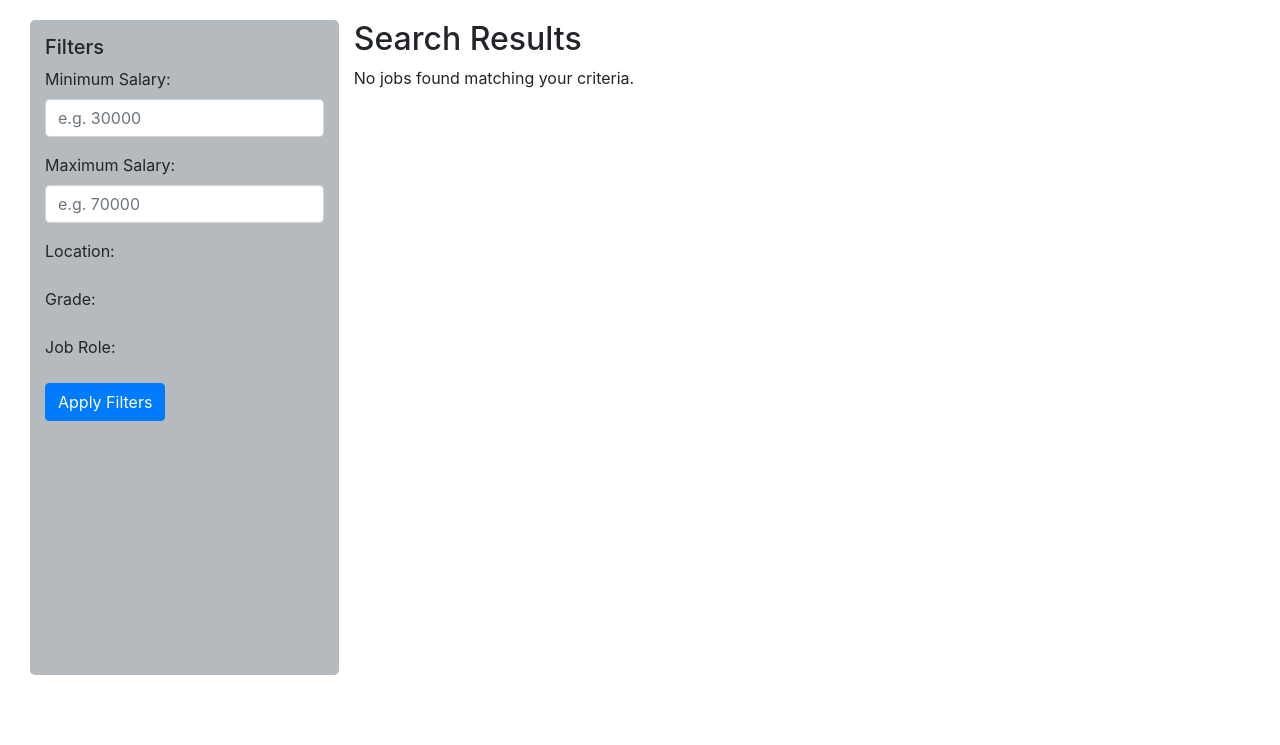
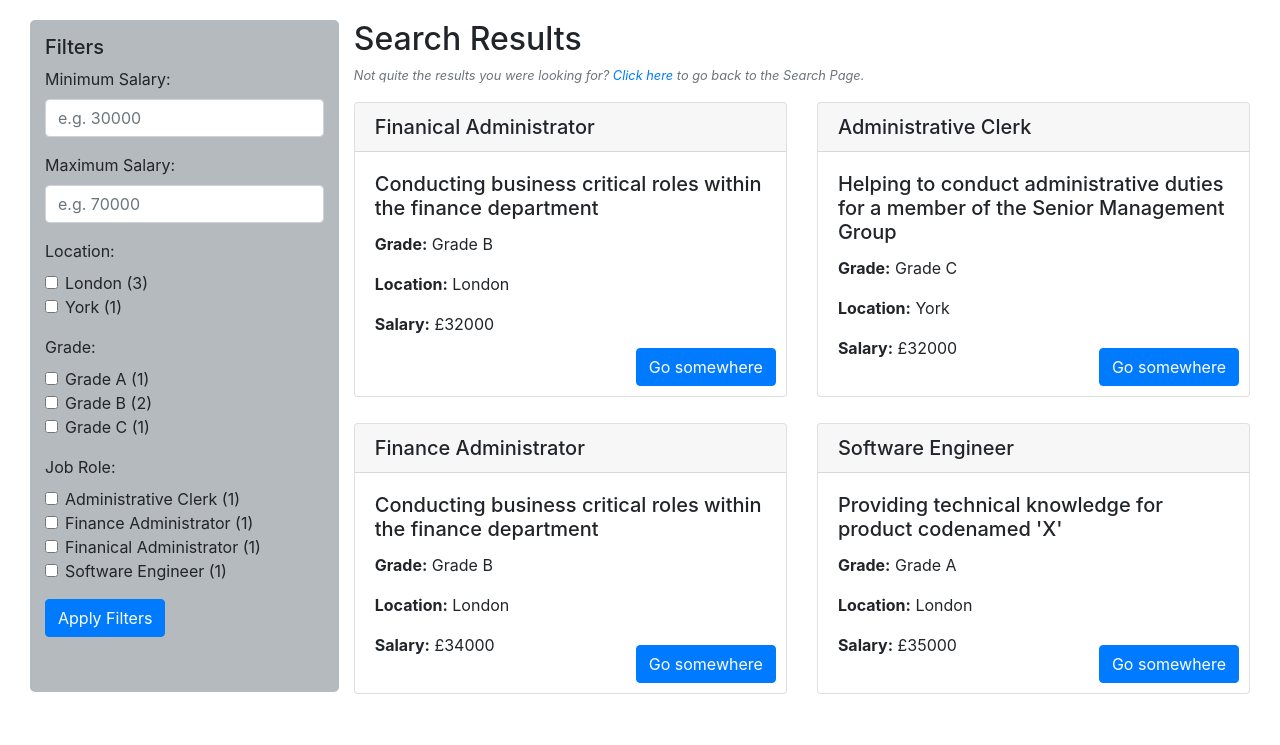
Before and after one commit to william-gldn2022/Job-Vacancy-Board, a Flask app: page /results in a window 1280 px wide. Shown: the part 66-811 px from the top of the page. Before the commit the page ends 741 px from the top, so only its background shows below. Run offline with Flask 3, Linux system fonts and the light colour scheme; a user stored in the database is signed in; some libraries are stand-ins or nearby versions.

Commit message:
Added return to search and see all results options

```diff
--- a/main.py
+++ b/main.py
@@ -103,7 +103,12 @@ def logout():
 @main.route('/results')
 @login_required
 def results():
-    return render_template('results.html')
+    jobs = Job.query.all()
+    location_counts = db.session.query(Job.location, db.func.count(Job.id)).group_by(Job.location).all()
+    grade_counts = db.session.query(Job.grade, db.func.count(Job.id)).group_by(Job.grade).all()
+    job_role_counts = db.session.query(Job.jobRole, db.func.count(Job.id)).group_by(Job.jobRole).all()
+
+    return render_template('results.html', jobs=jobs, location_counts=location_counts, grade_counts=grade_counts, job_role_counts=job_role_counts)
 
 @main.route('/user-management')
 @login_required
--- a/static/styles.css
+++ b/static/styles.css
@@ -24,7 +24,7 @@
 
 .d-flex .card {
     height: 100%;
-    margin-bottom: 20px; /* Add some margin to separate the cards */
+    margin-bottom: 2px; /* Add some margin to separate the cards */
 }
 
 .row {
@@ -41,7 +41,7 @@
     background-color: #b5babe; /* Light grey background */
     padding: 15px;
     border-radius: 5px;
-    height: 655px;
+    height: 672px;
 }
 
 .results-container {
--- a/templates/basic-search.html
+++ b/templates/basic-search.html
@@ -18,6 +18,10 @@
               <p class="text-muted small text-center">
                 Try searching for keywords, job titles, or locations.
               </p>
+              <p class="text-muted small text-right" style="font-style: italic;">
+                Want to see all the jobs on offer?
+                <a href="{{ url_for('main.results', show_all=True) }}">Click here!</a>
+            </p>
         </div>
     </div>
 </body>
--- a/templates/results.html
+++ b/templates/results.html
@@ -59,6 +59,10 @@
             <div class="row justify-content-center">
                 <div class="col-md-12">
                     <h2>Search Results</h2>
+                    <p class="text-muted small text-left" style="font-style: italic;">
+                        Not quite the results you were looking for?
+                        <a href="{{ url_for('main.basic_search') }}">Click here</a> to go back to the Search Page.
+                    </p>
                     {% if jobs %}
                         <div class="row">
                             {% for job in jobs %}
```
